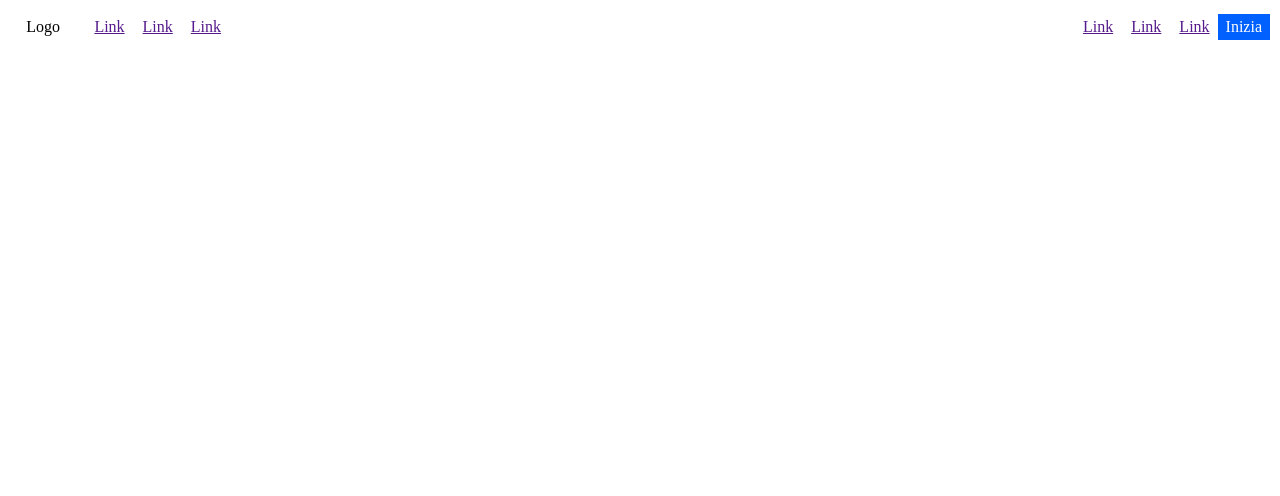
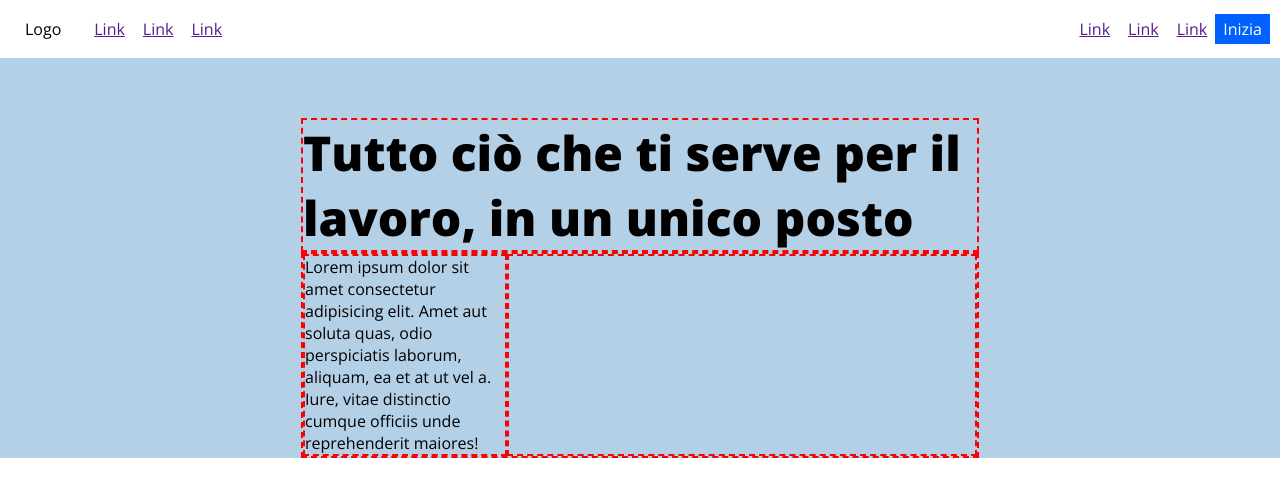
Before and after one commit to FedeViga/htmlcss-dropbox, a plain HTML site: page index.html in a window 1280 px wide. Drawn offline with nearby package versions, Linux system fonts and the light colour scheme.

Commit message:
fine struttura hero

```diff
--- a/css/style.css
+++ b/css/style.css
@@ -6,6 +6,10 @@
 }
 
 /* common */
+body {
+    font-family: 'Open Sans', sans-serif;
+}
+
 .flex {
     display: flex;
 }
@@ -53,3 +57,39 @@ nav {
 
 }
 /* fine navbar */
+
+/* header */
+header {
+
+    background-color: #B4D0E7;
+    padding-top: 58px;
+    margin-bottom: 90px;
+}
+
+#hero {
+    max-width: 678px;
+    margin: auto;
+    padding-top: 60px;
+}
+
+/* test */
+#hero > * {
+    border: 2px dashed red;
+}
+
+h1 {
+    font-size: 3em;
+    font-weight: 800;
+}
+
+#hero-description {
+    max-width: 204px;
+    border: 2px dashed red;
+
+}
+
+#hero-image {
+    width: 100%;
+    border: 2px dashed red;
+
+}
--- a/index.html
+++ b/index.html
@@ -6,6 +6,11 @@
     <meta name="viewport" content="width=device-width, initial-scale=1.0">
 
     <link rel="stylesheet" href="./css/style.css">
+
+    <!-- font Open Sans -->
+    <link rel="preconnect" href="https://fonts.googleapis.com">
+    <link rel="preconnect" href="https://fonts.gstatic.com" crossorigin>
+    <link href="https://fonts.googleapis.com/css2?family=Open+Sans:wght@400;700;800&display=swap" rel="stylesheet">
 
     <title>Dropbox</title>
 </head>
@@ -55,8 +60,23 @@
     <!-- header contenente hero  -->
     <header>
 
+
         <!-- Sezione hero con titolo paragrafo e immagine -->
         <div id="hero">
+
+            <!-- titolo -->
+            <h1>Tutto ciò che ti serve per il lavoro, in un unico posto</h1>
+
+            <div class="flex">
+
+                <div id="hero-description">
+                    Lorem ipsum dolor sit amet consectetur adipisicing elit. Amet aut soluta quas, odio perspiciatis laborum, aliquam, ea et at ut vel a. Iure, vitae distinctio cumque officiis unde reprehenderit maiores!
+                </div>
+
+                <div id="hero-image">
+
+                </div>
+            </div>
 
         </div>
 
```
